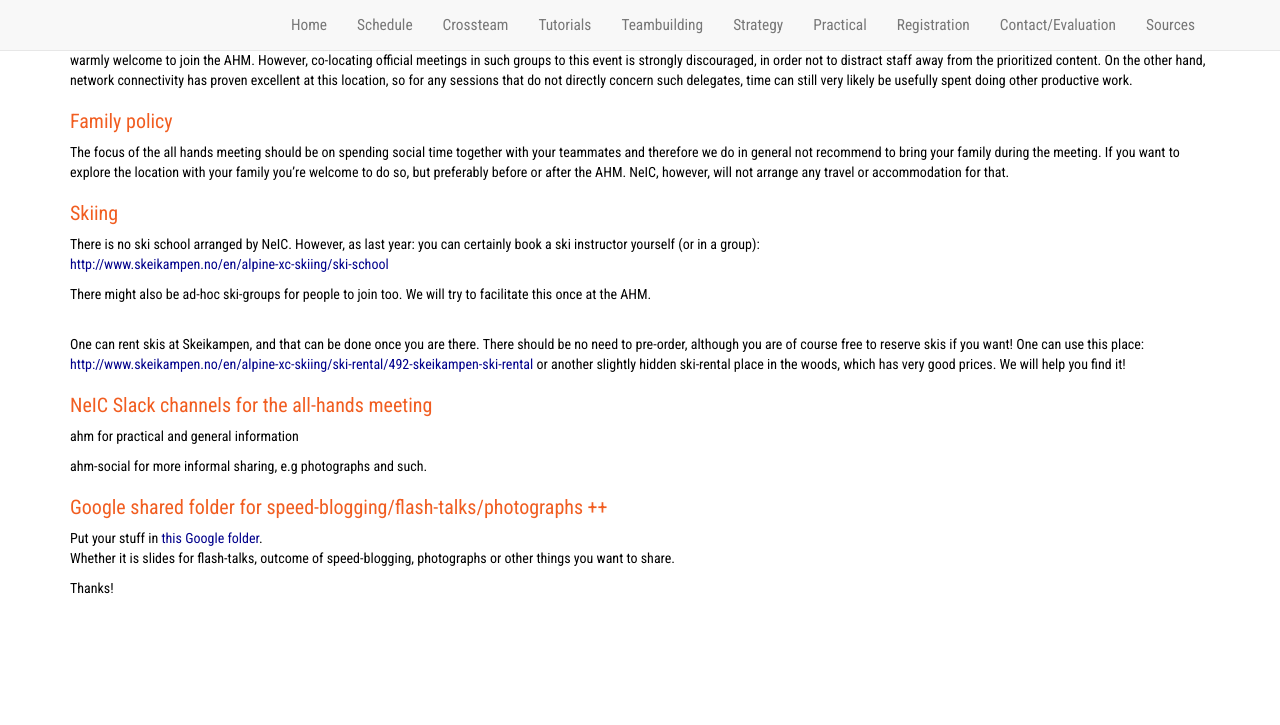
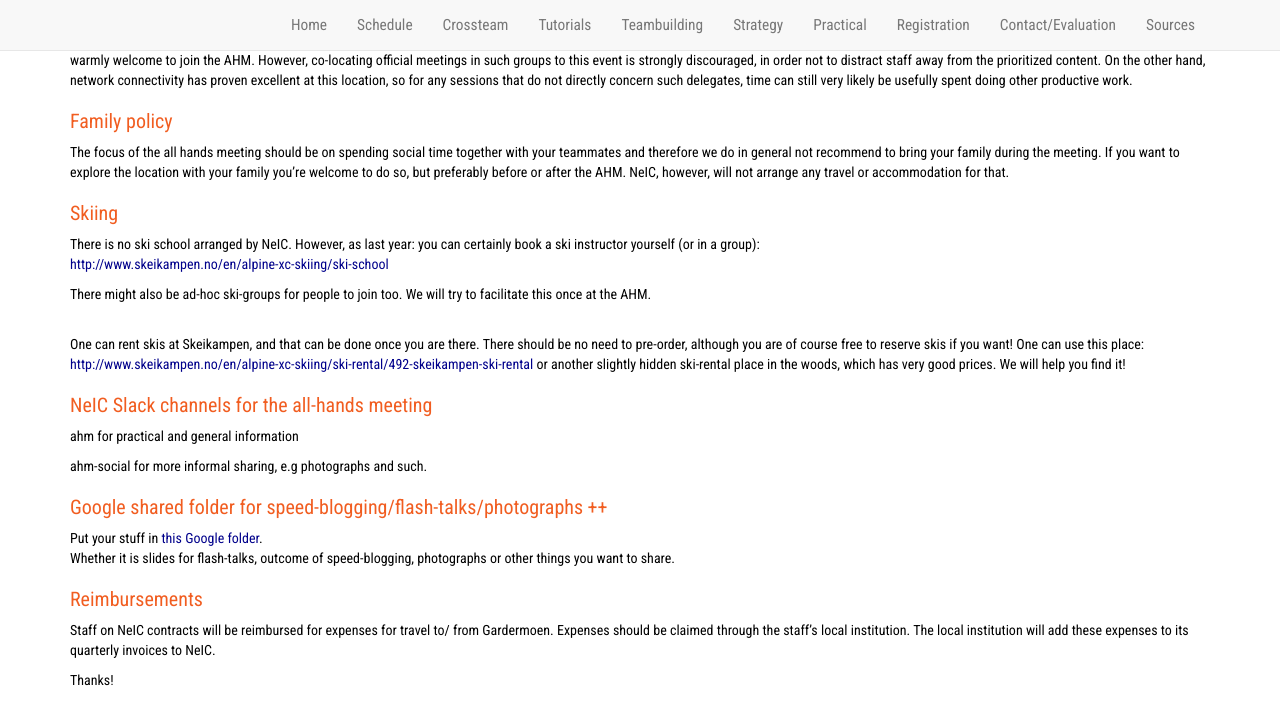
Before and after one commit to neicnordic/ahm18.neic.nordforsk.org, a Jekyll site: the page built from practical.md, in a window 1280 px wide and 900 px high, scrolled down 824 px. Shown: the top 725 px of the window. Built offline with Jekyll 4.4.1, drawn with Linux system fonts in a browser that asks for light colours; nearby versions of some CDN libraries; our own code applies the rules of GitHub Pages for plain Markdown files.

Commit message:
Update practical.md
Added information about travel expenses

```diff
--- a/practical.md
+++ b/practical.md
@@ -91,6 +91,7 @@ Put your stuff in [this Google folder](https://drive.google.com/drive/folders/1J
 Whether it is slides for flash-talks, outcome of speed-blogging, photographs or other things you want to share. <br>
 
 
-
+### Reimbursements
+Staff on NeIC contracts will be reimbursed for expenses for travel to/ from Gardermoen. Expenses should be claimed through the staff's local institution. The local institution will add these expenses to its quarterly invoices to NeIC.
 
 Thanks!
```
